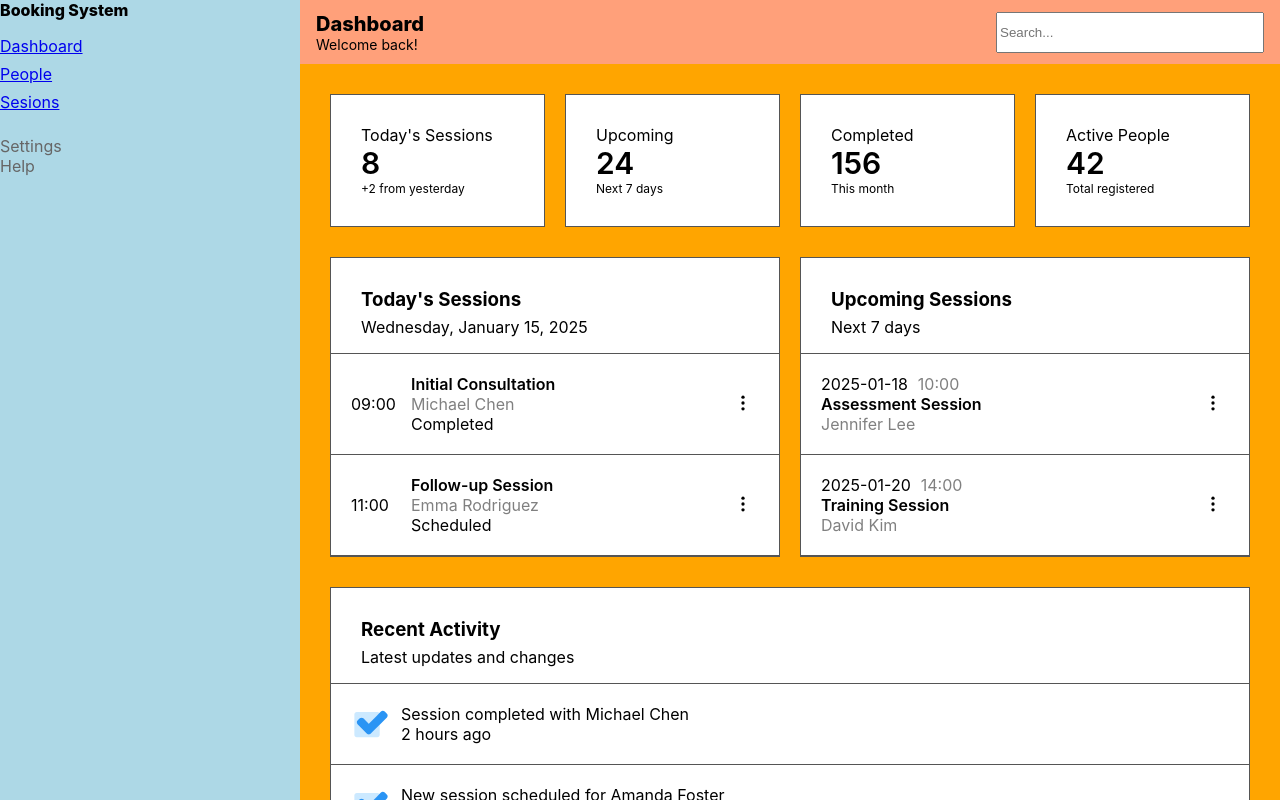
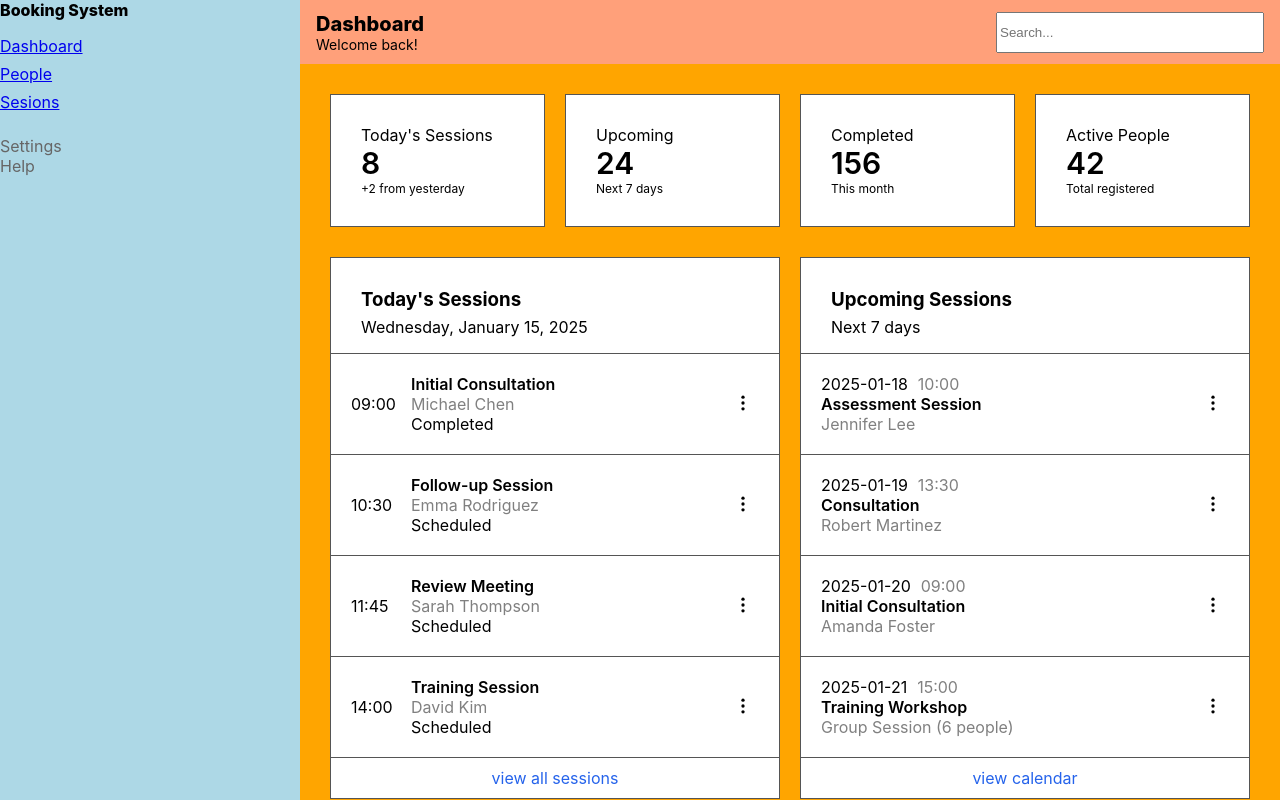
Before and after one commit to tianshansu/booking-system, a React (Create React App) app in the folder frontend/: page / in a window 1280 px wide. Shown: the top 800 px of the page. Built offline with nearby package versions, Linux system fonts and the light colour scheme.

Commit message:
Layout: Add details to session panels on dashboard page
- add view all sessions button to today's sessions
- add view calendar button on upcoming sessions

```diff
--- a/frontend/src/components/ListPanel.jsx
+++ b/frontend/src/components/ListPanel.jsx
@@ -1,6 +1,13 @@
-export default function ListPanel(props){
-    return(
-        <div style={{border:"1px solid #555", backgroundColor:"white"}}>
+export default function ListPanel(props) {
+    const styles = {
+        footer: {
+            display: "flex",
+            justifyContent: "center"
+        }
+    }
+
+    return (
+        <div style={{ border: "1px solid #555", backgroundColor: "white" }}>
             <header style={{ borderBottom: "1px solid #555" }}>
                 <div style={{ padding: "30px 30px 0 30px" }}>
                     <h3 style={{ margin: 0 }}>{props.title}</h3>
@@ -12,6 +19,12 @@ export default function ListPanel(props){
                 {props.children}
             </div>
 
+            {props.footer && (
+                <div style={styles.footer}>
+                    {props.footer}
+                </div>
+            )}
+
         </div>
     )
 }
--- a/frontend/src/pages/DashboardPage.jsx
+++ b/frontend/src/pages/DashboardPage.jsx
@@ -8,19 +8,99 @@ import UpcomingSessionRow from "../components/UpcomingSessionRow";
 import RecentActivityList from "../components/RecentActivityList";
 import RecentActivityListRow from "../components/RecentActivityListRow";
 
-export default function DashboardPage(){
+export default function DashboardPage() {
     const TODAY = "2025-01-15" //set a today's date
 
-    const sessions=[
-         { id: 1, date: "2025-01-15", time: "09:00", title: "Initial Consultation", patientName: "Michael Chen", status: "Completed" },
-        { id: 2, date: "2025-01-15", time: "11:00", title: "Follow-up Session", patientName: "Emma Rodriguez", status: "Scheduled" },
-        { id: 3, date: "2025-01-18", time: "10:00", title: "Assessment Session", patientName: "Jennifer Lee", status: "Scheduled" },
-        { id: 4, date: "2025-01-20", time: "14:00", title: "Training Session", patientName: "David Kim", status: "Scheduled" }
-    ] //all sessions (mock data)
+    const sessions = [
+        // ===== Today sessions (5) =====
+        {
+            id: 1,
+            date: "2025-01-15",
+            time: "09:00",
+            title: "Initial Consultation",
+            patientName: "Michael Chen",
+            status: "Completed"
+        },
+        {
+            id: 2,
+            date: "2025-01-15",
+            time: "10:30",
+            title: "Follow-up Session",
+            patientName: "Emma Rodriguez",
+            status: "Scheduled"
+        },
+        {
+            id: 3,
+            date: "2025-01-15",
+            time: "11:45",
+            title: "Review Meeting",
+            patientName: "Sarah Thompson",
+            status: "Scheduled"
+        },
+        {
+            id: 4,
+            date: "2025-01-15",
+            time: "14:00",
+            title: "Training Session",
+            patientName: "David Kim",
+            status: "Scheduled"
+        },
+        {
+            id: 5,
+            date: "2025-01-15",
+            time: "16:00",
+            title: "Progress Check",
+            patientName: "Amanda Foster",
+            status: "Scheduled"
+        },
+        // ===== Upcoming sessions (5) =====
+        {
+            id: 6,
+            date: "2025-01-18",
+            time: "10:00",
+            title: "Assessment Session",
+            patientName: "Jennifer Lee",
+            status: "Scheduled"
+        },
+        {
+            id: 7,
+            date: "2025-01-19",
+            time: "13:30",
+            title: "Consultation",
+            patientName: "Robert Martinez",
+            status: "Scheduled"
+        },
+        {
+            id: 8,
+            date: "2025-01-20",
+            time: "09:00",
+            title: "Initial Consultation",
+            patientName: "Amanda Foster",
+            status: "Scheduled"
+        },
+        {
+            id: 9,
+            date: "2025-01-21",
+            time: "15:00",
+            title: "Training Workshop",
+            patientName: "Group Session (6 people)",
+            status: "Scheduled"
+        },
+        {
+            id: 10,
+            date: "2025-01-22",
+            time: "11:00",
+            title: "Follow-up Session",
+            patientName: "Daniel Wu",
+            status: "Scheduled"
+        }
+    ]; //all sessions (mock data)
 
-    const todaySessions=sessions.filter(s => s.date === TODAY) //filter out today's sessions
 
+    const todaySessions = sessions.filter(s => s.date === TODAY) //filter out today's sessions
     const upcomingSessions = sessions.filter(s => s.date > TODAY && s.status !== "Completed") //filter upcoming sessions
+    const todayPreview = todaySessions.slice(0, 4); //take top 4 records to display
+    const upcomingPreview = upcomingSessions.slice(0, 4); //take top 4 records to display
 
     const recentActivities = [
         {
@@ -40,13 +120,13 @@ export default function DashboardPage(){
         }
     ] // mock data for recent actiivity
 
-    return(
-        <div style={{display:"grid"}}>
+    return (
+        <div style={{ display: "grid" }}>
             <div style={{
                 display: "grid",
                 gridTemplateColumns: "repeat(4, minmax(0, 1fr))", // divide into four columns
                 gap: 20,
-                marginBottom:30,
+                marginBottom: 30,
             }}>
                 <Card title="Today's Sessions" count="8" comment="+2 from yesterday"></Card>
                 <Card title="Upcoming" count="24" comment="Next 7 days"></Card>
@@ -54,17 +134,32 @@ export default function DashboardPage(){
                 <Card title="Active People" count="42" comment="Total registered"></Card>
             </div>
             <div style={{
-                display:"grid",
+                display: "grid",
                 gridTemplateColumns: "repeat(2, minmax(0, 1fr))",
                 gap: 20,
-                marginBottom:30,
+                marginBottom: 30,
             }}>
-                <ListPanel title="Today's Sessions" date="Wednesday, January 15, 2025">
-                    <TodaySessionList sessions={todaySessions} RowComponent={TodaySessionRow}></TodaySessionList>
+                <ListPanel
+                    title="Today's Sessions" date="Wednesday, January 15, 2025"
+                    footer={
+                        <button type="button"
+                            style={{ background: "none", border: "none", padding: 10, font: "inherit", color: "#2563EB", fontSize: "16px" }}
+                            onClick={() => alert("go to sessions page")}
+                        >view all sessions</button>
+                    }>
+                    <TodaySessionList sessions={todayPreview} RowComponent={TodaySessionRow}></TodaySessionList>
                     {/* send corresponding session data and the RowComponent to list */}
                 </ListPanel>
-                <ListPanel title="Upcoming Sessions" date="Next 7 days">
-                    <UpcomingSessionList sessions={upcomingSessions} RowComponent={UpcomingSessionRow}></UpcomingSessionList>
+                <ListPanel
+                    title="Upcoming Sessions" date="Next 7 days"
+                    footer={
+                        <button type="button"
+                            style={{ background: "none", border: "none", padding: 10, font: "inherit", color: "#2563EB", fontSize: "16px" }}
+                            onClick={() => alert("go to calendar page")}
+                        >view calendar</button>
+                    }>
+
+                    <UpcomingSessionList sessions={upcomingPreview} RowComponent={UpcomingSessionRow}></UpcomingSessionList>
                     {/* send corresponding session data and the RowComponent to list */}
                 </ListPanel>
             </div>
```
Lines whose indentation alone changed are shown as unchanged.
